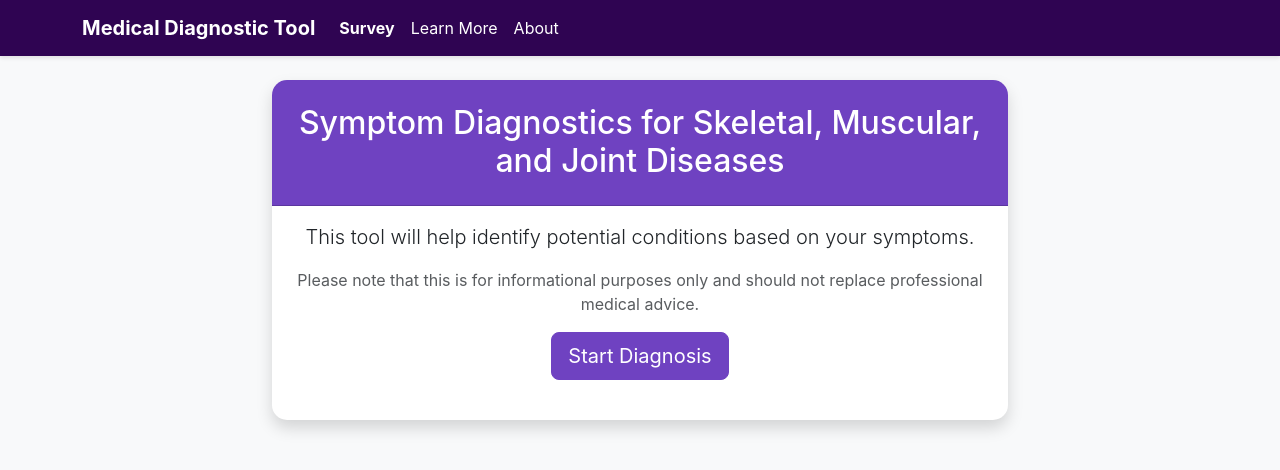
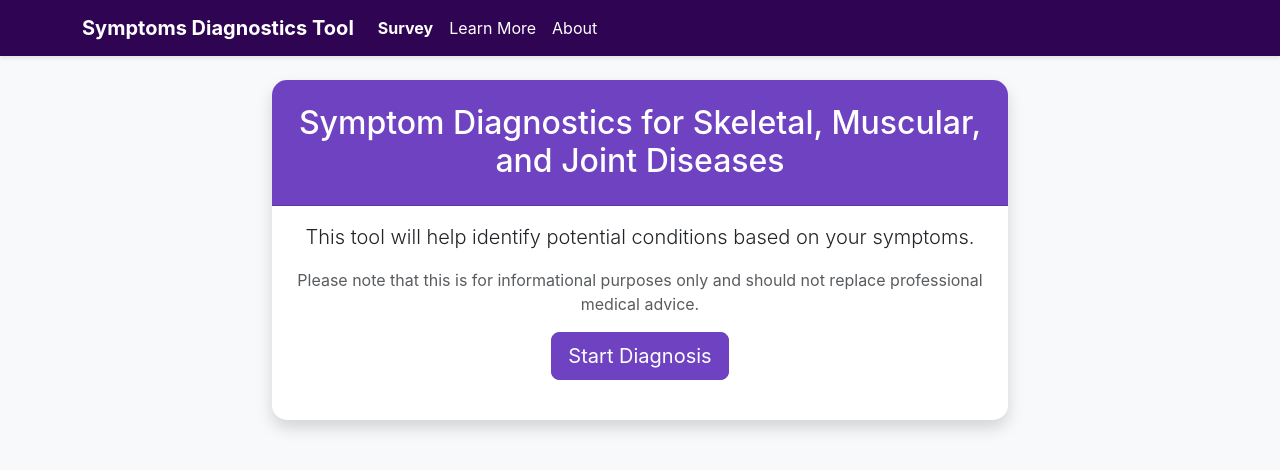
Before and after one commit to mehanana/vital_hacks_2025, a React (Create React App) app in the folder frontend/: page / in a window 1280 px wide. Shown: the top 470 px of the page. Built offline with nearby package versions, Linux system fonts and the light colour scheme.

Commit message:
nav bar tutle

```diff
--- a/frontend/src/components/Navigation.tsx
+++ b/frontend/src/components/Navigation.tsx
@@ -10,7 +10,7 @@ const Navigation: React.FC<NavigationProps> = ({ activeTab, onTabChange }) => {
     <nav className="navbar navbar-expand-lg navbar-dark mb-4">
       <div className="container">
         <a className="navbar-brand" href="#">
-          Medical Diagnostic Tool
+        Symptoms Diagnostics Tool
         </a>
         <button
           className="navbar-toggler"
```
